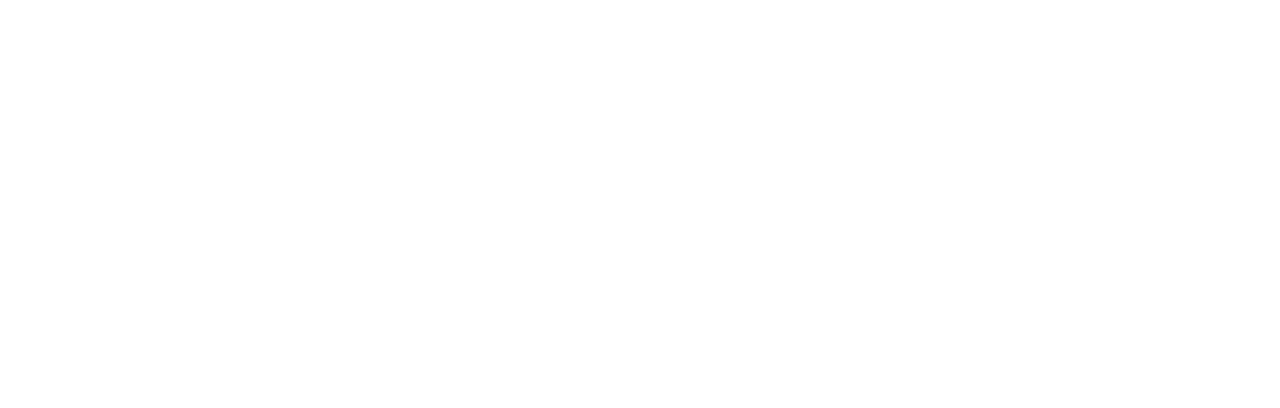
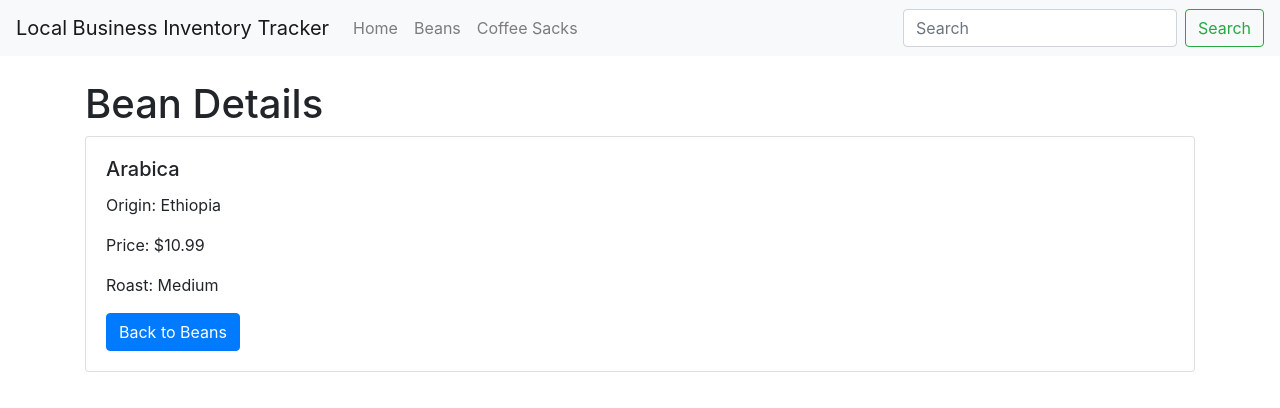
Before and after one commit to rodeomar/coffee-inventory-tracker, a React (Create React App) app: page /Beans/1 in a window 1280 px wide. Before the commit this address had no page. Shown: the top 408 px of the page. Built offline with nearby package versions, Linux system fonts and the light colour scheme.

Commit message:
Added details Page for Beans

```diff
--- a/src/App.js
+++ b/src/App.js
@@ -3,6 +3,7 @@
 
 import Home from './Components/Home';
 import Beans from './Components/Beans';
+import BeanDetails from './Components/BeanDetails';
 
 function App() {
   return (
@@ -10,6 +11,7 @@
       <Routes>
         <Route path="/" element={<Home />} />
         <Route path="Beans" element={<Beans />} />
+        <Route path="Beans/:id" element={<BeanDetails />} />
       </Routes>
     </BrowserRouter>
   );
--- /dev/null
+++ b/src/Components/BeanDetails.js
@@ -0,0 +1,35 @@
+import React from 'react';
+import { Link, useParams } from 'react-router-dom';
+import beansData from '../Data/BeansData';
+import Navbar from './Navbar';
+
+function BeanDetails() {
+  const { id } = useParams();
+  const bean = beansData.find((bean) => bean.id === parseInt(id));
+
+  if (!bean) {
+    return <div>Bean not found</div>;
+  }
+
+  return (
+    <>
+      <Navbar />
+      <div className="container mt-4">
+        <h1>Bean Details</h1>
+        <div className="card">
+          <div className="card-body">
+            <h5 className="card-title">{bean.name}</h5>
+            <p className="card-text">Origin: {bean.origin}</p>
+            <p className="card-text">Price: ${bean.price}</p>
+            <p className="card-text">Roast: {bean.roast}</p>
+            <Link to="/Beans" className="btn btn-primary">
+              Back to Beans
+            </Link>
+          </div>
+        </div>
+      </div>
+    </>
+  );
+}
+
+export default BeanDetails;
--- a/src/Data/BeansData.js
+++ b/src/Data/BeansData.js
@@ -3,70 +3,70 @@
     id: 1,
     name: "Arabica",
     origin: "Ethiopia",
-    price: "$10.99",
+    price: 10.99,
     roast: "Medium",
   },
   {
     id: 2,
     name: "Robusta",
     origin: "Vietnam",
-    price: "$8.99",
+    price: 8.99,
     roast: "Dark",
   },
   {
     id: 3,
     name: "Colombian",
     origin: "Colombia",
-    price: "$9.99",
+    price: "9.99",
     roast: "Medium",
   },
   {
     id: 4,
     name: "Kenyan AA",
     origin: "Kenya",
-    price: "$12.99",
+    price: 12.99,
     roast: "Medium",
   },
   {
     id: 5,
     name: "Sumatra Mandheling",
     origin: "Indonesia",
-    price: "$11.99",
+    price: 11.99,
     roast: "Dark",
   },
   {
     id: 6,
     name: "Guatemalan Antigua",
     origin: "Guatemala",
-    price: "$10.49",
+    price: 10.49,
     roast: "Medium",
   },
   {
     id: 7,
     name: "Hawaiian Kona",
     origin: "Hawaii",
-    price: "$14.99",
+    price: 14.99,
     roast: "Light",
   },
   {
     id: 8,
     name: "Brazilian Santos",
     origin: "Brazil",
-    price: "$9.49",
+    price: 9.49,
     roast: "Medium",
   },
   {
     id: 9,
     name: "Costa Rican Tarrazu",
     origin: "Costa Rica",
-    price: "$11.99",
+    price: 11.99,
     roast: "Medium",
   },
   {
     id: 10,
     name: "Hawaiian Maui Mokka",
     origin: "Hawaii",
-    price: "$15.49",
+    price: 15.49,
     roast: "Medium",
   },
 ];
```
